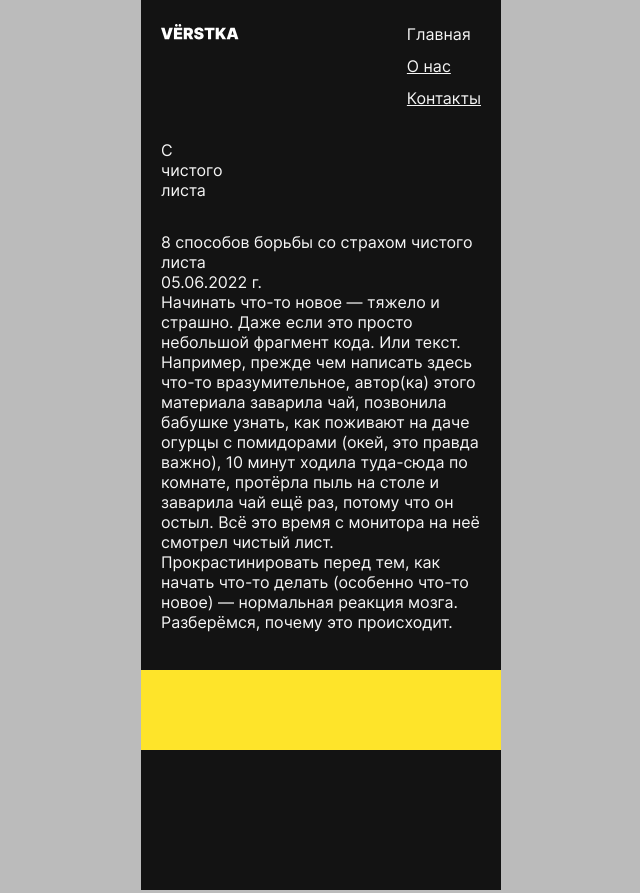
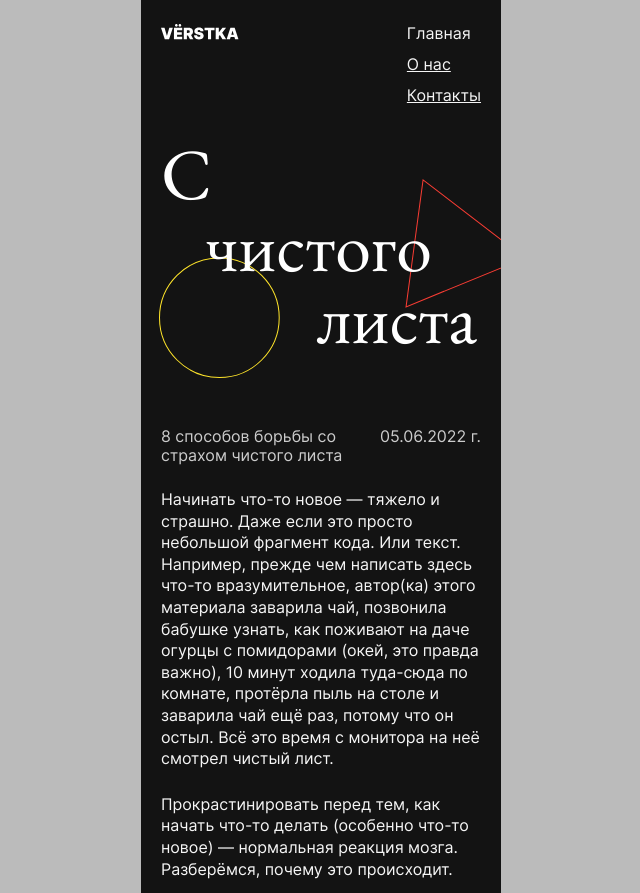
Before and after one commit to YuriyObukhov/s-chistogo-lista-main, a plain HTML site: page index.html in a window 1280 px wide. Shown: the top 893 px of the page, without its empty margins (319-959 px from the left). Drawn offline with Linux system fonts and the light colour scheme.

Commit message:
Спать пора

```diff
--- a/fonts/fonts.css
+++ b/fonts/fonts.css
@@ -17,7 +17,7 @@
 }
 
 @font-face {
-  font-family: inter;
+  font-family: Inter;
   src: url(./interregular.woff2) format("woff2"),
     url(./interregular.woff) format("woff"),
     url(./interregular.ttf) format("truetype");
@@ -26,7 +26,7 @@
 }
 
 @font-face {
-    font-family: inter;
+    font-family: Inter;
     src: url(./interbold.woff2) format("woff2"),
       url(./interbold.woff) format("woff"),
       url(./interbold.ttf) format("truetype");
--- a/index.html
+++ b/index.html
@@ -31,31 +31,29 @@
       </nav>
     </header>
     <main class="content">
-        <section class="content-section content-section_theme_dark cover">
-          <p>
-            С
-          </p>
-          <p>
-            чистого
-          </p>
-          <p>
-            листа
-          </p>
+        <section class="cover content-section content-section_theme_dark">
+          <h1 class="cover_title">
+            <span class="accent-span">С</span>
+            <span class="accent-span text-center">чистого</span>
+            <span class="accent-span text-right">листа</span>
+          </h1>
         </section>
-        <section class="content-section content-section_theme_dark intro">
-          <dive>
-            <div>
+        <section class="intro content-section content-section_theme_dark">
+          <div class="intro_heading">
+            <h2 class="intro_title">
               8 способов борьбы со страхом чистого листа
-            </div>
-            <div>
+            </h2>
+            <time class="intro_date" datetime="2022-06-05">
               05.06.2022 г.
-            </div>
-          </dive>
-          <div>
-            Начинать что-то новое — тяжело и страшно. Даже если это просто небольшой фрагмент кода. Или текст. Например, прежде чем написать здесь что-то вразумительное, автор(ка) этого материала заварила чай, позвонила бабушке узнать, как поживают на даче огурцы с помидорами (окей, это правда важно), 10 минут ходила туда-сюда по комнате, протёрла пыль на столе и заварила чай ещё раз, потому что он остыл. Всё это время с монитора на неё смотрел чистый лист.
+            </time>
           </div>
-          <div>
-            Прокрастинировать перед тем, как начать что-то делать (особенно что-то новое) — нормальная реакция мозга. Разберёмся, почему это происходит.
+          <div class="intro_main-text">
+            <p>
+              Начинать что-то новое — тяжело и страшно. Даже если это просто небольшой фрагмент кода. Или текст. Например, прежде чем написать здесь что-то вразумительное, автор(ка) этого материала заварила чай, позвонила бабушке узнать, как поживают на даче огурцы с помидорами (окей, это правда важно), 10 минут ходила туда-сюда по комнате, протёрла пыль на столе и заварила чай ещё раз, потому что он остыл. Всё это время с монитора на неё смотрел чистый лист.
+            </p>
+            <p>
+              Прокрастинировать перед тем, как начать что-то делать (особенно что-то новое) — нормальная реакция мозга. Разберёмся, почему это происходит.
+            </p>
           </div>
         </section>
         <section class="content-section content-section_theme_bright reasons"></section>
--- a/styles/style.css
+++ b/styles/style.css
@@ -42,11 +42,34 @@ blockquote {
   align-items: flex-start;
 }
 
+.header_logo {
+display: block;
+width: 78px;
+}
+
+.header_logo-image {
+  width: 100%;
+}
+
+.header_menu {
+  font-size: 16px;
+  line-height: 120%;
+
+}
+
 .header_menu-list {
   display: flex;
   flex-direction: column;
   gap: 12px;
   list-style: none;
+}
+
+.header_menu-item {
+
+}
+
+.header_menu-item_aktive {
+
 }
 
 .header_menu-link {
@@ -55,26 +78,68 @@ blockquote {
   line-height: 1.2;
 }
 
-.header_logo {
-
+.cover {
+  padding: 7px 24px 32px 20px;
+  background-image: url(../images/cover.svg);
+  background-repeat: no-repeat;
+  background-position: right center;
+  background-size: 95% auto
 }
 
-.header_logo-image {
-  width: 78px;
+.cover_title {
+  min-height: 258px;
+  width: 100%;
+  color: #fff;
+  font-family: 'EB Garamond', serif;
+  font-weight: 400;
+  font-size: 72px;
+  line-height: 1;
 }
 
-.nav {
-  font-size: 16px;
-  line-height: 120%;
-
+.accent-span {
+  display: block;
 }
 
-.cover {
-  padding: 7px 24px 32px 20px;
+.text-center {
+  text-align: center;
+}
+
+.text-right {
+  text-align:right
 }
 
 .intro {
   padding: 0 20px 38px;
+  }
+
+.intro_heading {
+  display: flex;
+  justify-content: space-between;
+  gap: 22px;
+  color: #CCCCCC;
+  font-size: 16px;
+}
+
+.intro_title {
+  font-weight: 400;
+  line-height: 120%;
+  font-size: 16px;
+}
+
+.intro_date {
+  line-height: 120%;
+  white-space: nowrap;
+  font-size: 16px;
+}
+
+.intro_main-text {
+  display: flex;
+  flex-direction:column;
+  gap: 24px;
+  margin-top: 24px;
+  color: #F5F5F5;
+  font-size: 16px;
+  line-height: 135%;
 }
 
 .reasons {
```
